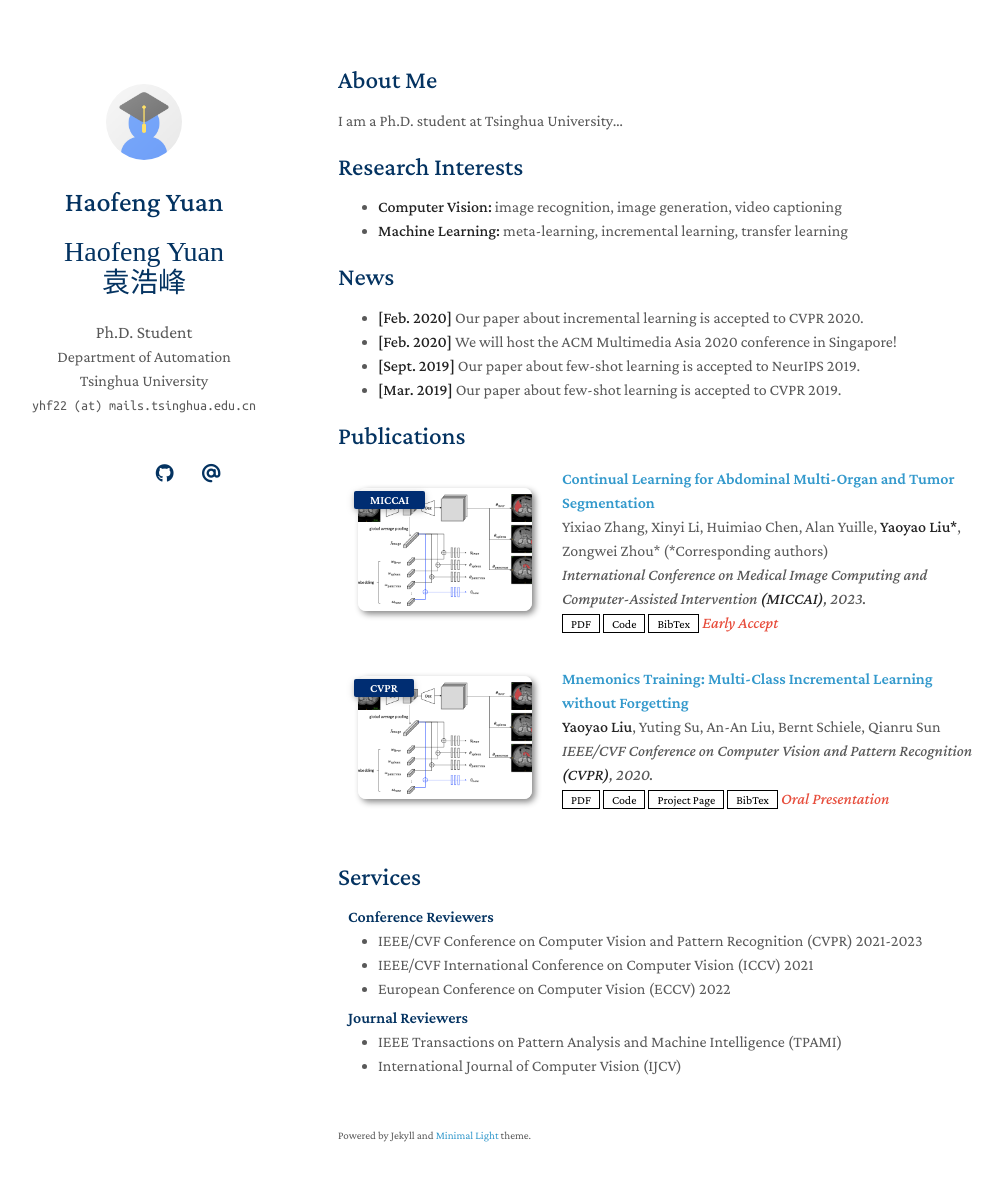
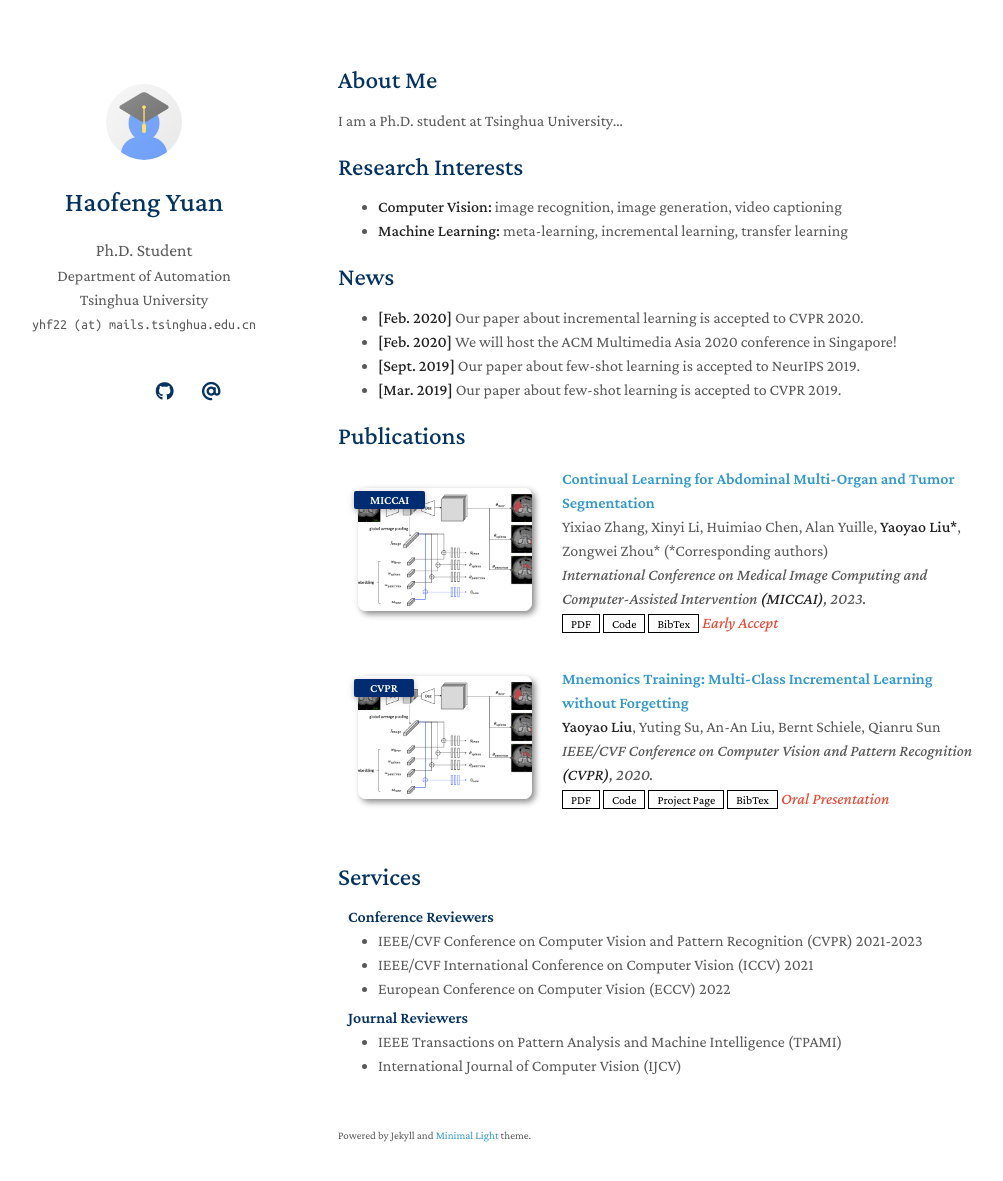
Before and after one commit to Xyz-yuanhf/Xyz-yuanhf.github.io, a Jekyll site: the page built from index.md, in a window 1280 px wide and 1216 px high. Shown: the top 1181 px of the window, without its empty margins (132-1135 px from the left). Built offline with Jekyll 4.4.1, drawn with Linux system fonts in a browser that asks for light colours; a style sheet for code colours, icons or effects is not loaded; our own code applies the rules of GitHub Pages for plain Markdown files.

Commit message:
Update homepage.html

```diff
--- a/_layouts/homepage.html
+++ b/_layouts/homepage.html
@@ -44,8 +44,6 @@
         {% endif %}
 
         <h1>{{ site.title }}</h1>
-
-        <h1 style="font-family: 'KaiTi', '楷体', serif;">{{ site.title }}<br>袁浩峰</h1>
 
         {% if site.position %}
         <position style="font-size:1.10rem;">{{ site.position }}</position>
```
